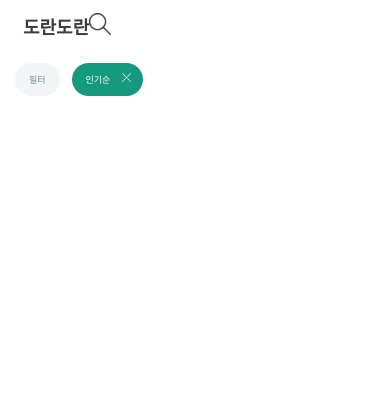
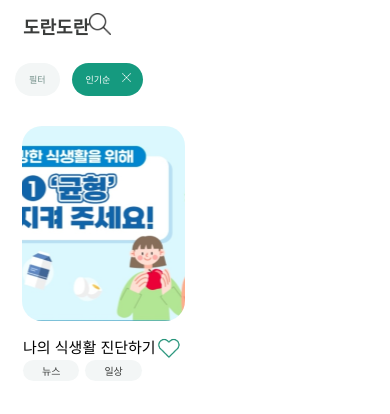
Before and after one commit to Makive-moumi/Moumi_RN, a React Native app: screen /Doran in a window 390 px wide. Before the commit this address had no page. Shown: the top 414 px of the page. Built offline with nearby package versions, Linux system fonts and the light colour scheme.

Commit message:
[FEAT] #2 - 도란도란 아이템 완성

```diff
--- /dev/null
+++ b/app/components/CategoryTag.js
@@ -0,0 +1,29 @@
+// 카테고리 태그
+import React from 'react';
+import styled from 'styled-components/native';
+import PropTypes from 'prop-types';
+
+const CategoryTag = ({ category }) => {
+  return(
+    <Container>
+      <CategoryText>{category}</CategoryText>
+    </Container>
+  );
+}
+
+CategoryTag.propTypes = {
+  category: PropTypes.string,
+};
+
+const Container = styled.View`
+  padding: 3px 19px;
+  background-color: ${({ theme }) => theme.categoryBack};
+  border-radius: 20px;
+  margin-right: 6px;
+`;
+const CategoryText = styled.Text`
+  font-size: 10;
+  color: ${({ theme }) => theme.text};
+`;
+
+export default CategoryTag;
--- a/app/components/DoranItem.js
+++ b/app/components/DoranItem.js
@@ -2,7 +2,12 @@
 import React, { useState } from 'react';
 import { StyleSheet, Image } from 'react-native';
 import styled from 'styled-components/native';
+
+import CategoryTag from './CategoryTag';
+
 import DoranCover from '../assets/img_dorandoran_sample.png';
+import BookmarkUnselect from '../assets/ic_bookmark_unselected.png';
+import BookmarkSelect from '../assets/ic_bookmark_selected.png';
 
 const DoranItem = () => {
   return(
@@ -11,6 +16,19 @@ const DoranItem = () => {
         style={styles.cover}
         source={DoranCover}
         resizeMode="cover"/>
+
+      <DoranInfo>
+        <DoranTitle>나의 식생활 진단하기</DoranTitle>
+        <Image
+          style={styles.bookmark}
+          source={BookmarkUnselect}/>
+      </DoranInfo>
+
+      <CategoryList>
+        <CategoryTag category={"뉴스"}/>
+        <CategoryTag category={"일상"}/>
+      </CategoryList>
+
     </Container>
   );
 }
@@ -18,12 +36,37 @@ const DoranItem = () => {
 const styles = StyleSheet.create({
   cover: {
     width: '100%',
-  borderRadius: 20,
+    borderRadius: 20,
   },
+  bookmark: {
+    width: 27,
+    height: 24,
+    marginLeft: 'auto',
+  }
 });
 
 const Container = styled.View`
-  flex-direction: colunm;
+
 `;
 
+// 도란도란 설명
+const DoranInfo = styled.View`
+  margin: 15px 2px 0px 1px;
+  flex-direction: row;
+  justify-content: flex-start;
+`;
+
+// 도란도란 제목
+const DoranTitle = styled.Text`
+  font-size: 15;
+  color: ${({ theme }) => theme.doranTitle};
+`;
+
+// 카테고리 리스트
+const CategoryList = styled.View`
+  flex-direction: row;
+  margin-left: 1px;
+`;
+
+
 export default DoranItem;
--- a/app/components/index.js
+++ b/app/components/index.js
@@ -1,5 +1,6 @@
 import Spinner from "./Spinner";
 import FilterLists from "./FilterLists";
 import DoranItem from "./DoranItem";
+import CategoryTag from "./CategoryTag";
 
-export { Spinner, FilterLists, DoranItem };
+export { Spinner, FilterLists, DoranItem, CategoryTag };
--- a/app/theme.js
+++ b/app/theme.js
@@ -13,11 +13,14 @@ export const theme = {
   text: colors.dark_gray,
 
   // 카테고리
-  category: colors.light_gray,
+  categoryBack: colors.light_gray,
 
   // 필터 관련
   filterBtn: colors.light_gray,
   filterBtnText: colors.dark_green,
   filterBack: colors.main_color,
   filterText: colors.white,
+
+  // 도란도란
+  doranTitle: colors.black,
 };
```
Also changed, not shown: app/assets/ic_bookmark_selected.png, app/assets/ic_bookmark_unselected.png.
